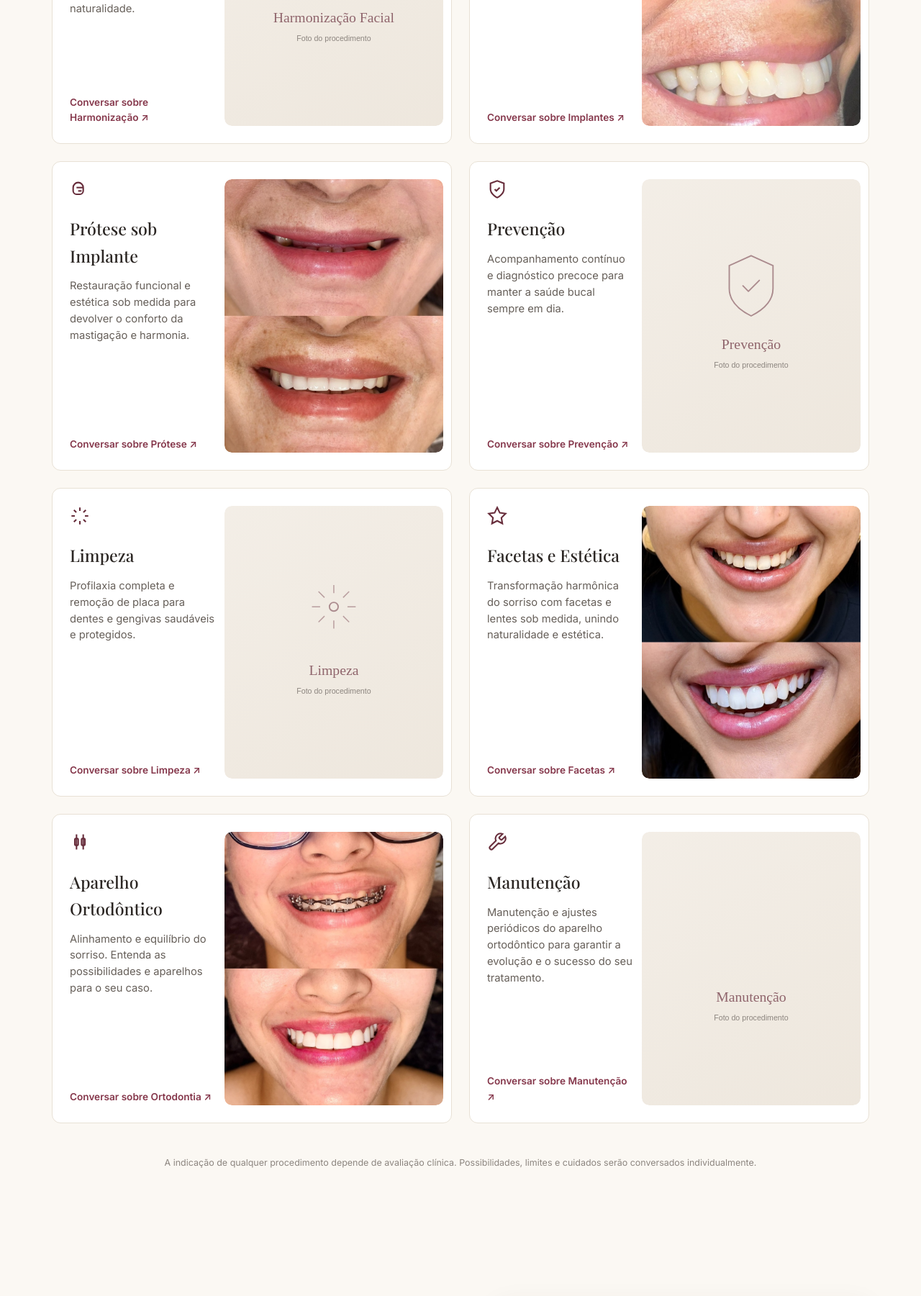
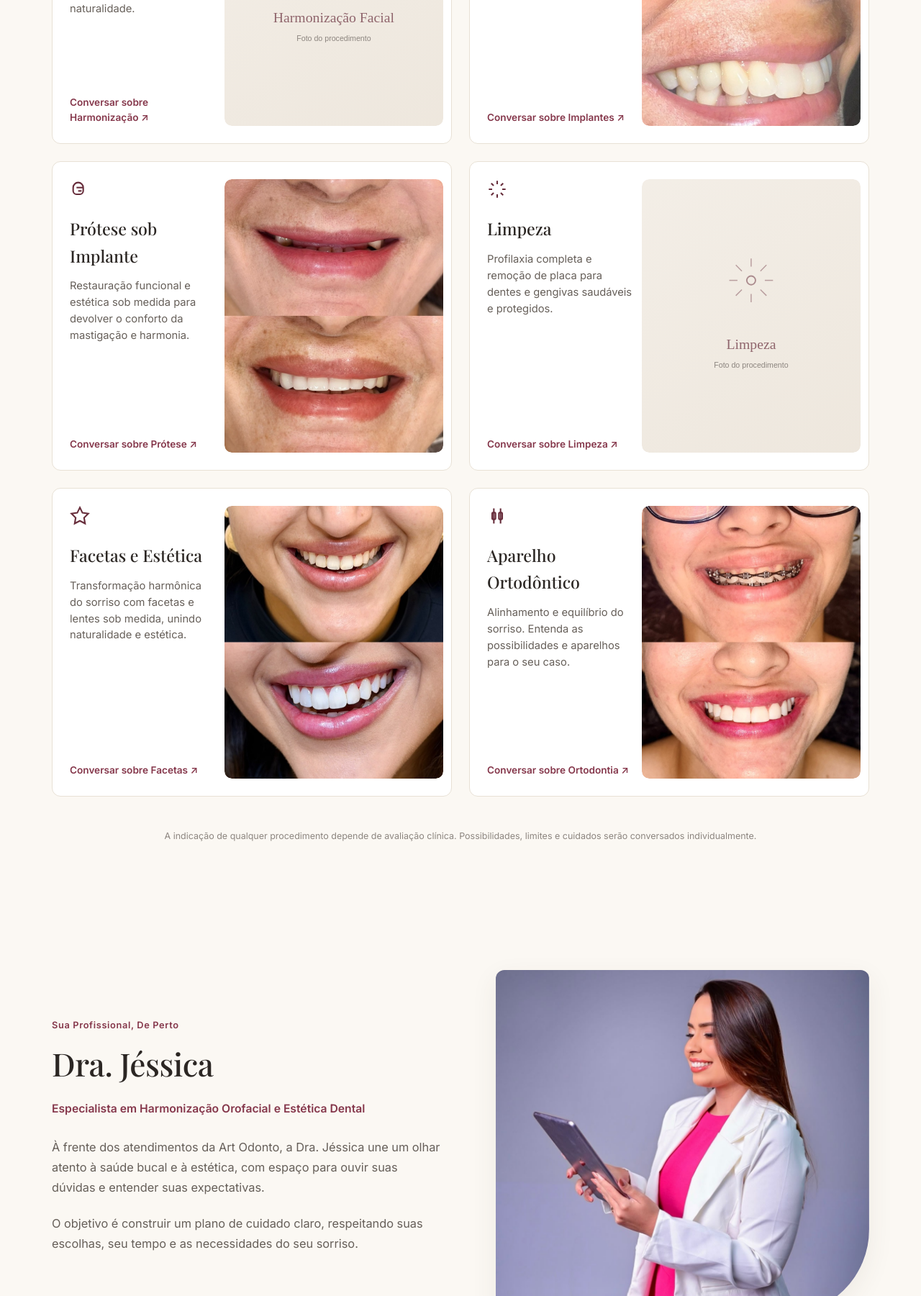
Before and after one commit to Ricardoqs20/Consultorio_Jessica, a Flask app: page / in a window 1280 px wide. Shown: the part 2046-3847 px from the top of the page at 72% size. Run offline with Flask 3, Linux system fonts and the light colour scheme; some web fonts are replaced.

Commit message:
Remove tratamentos de Manutenção e Prevenção

```diff
--- a/templates/index.html
+++ b/templates/index.html
@@ -237,25 +237,7 @@
             </div>
           </div>
 
-          <!-- 4: Prevenção -->
-          <div class="treatment-card">
-            <div class="treatment-content">
-              <div class="treatment-icon">
-                <svg width="28" height="28" viewBox="0 0 24 24" fill="none" stroke="currentColor" stroke-width="1.8">
-                  <path d="M12 22s8-4 8-10V5l-8-3-8 3v7c0 6 8 10 8 10z"></path>
-                  <path d="M9 12l2 2 4-4"></path>
-                </svg>
-              </div>
-              <h3 class="treatment-title">Prevenção</h3>
-              <p class="treatment-desc">Acompanhamento contínuo e diagnóstico precoce para manter a saúde bucal sempre em dia.</p>
-              <a href="https://wa.me/5598985834148?text=Olá!%20Gostaria%20de%20saber%20mais%20sobre%20cuidados%20de%20prevenção." target="_blank" class="treatment-link">Conversar sobre Prevenção ↗</a>
-            </div>
-            <div class="treatment-photo-wrapper">
-              <img src="{{ url_for('static', filename='images/tratamentos/prevencao.svg') }}" alt="Foto de Prevenção" class="treatment-photo">
-            </div>
-          </div>
-
-          <!-- 5: Limpeza -->
+          <!-- 4: Limpeza -->
           <div class="treatment-card">
             <div class="treatment-content">
               <div class="treatment-icon">
@@ -272,7 +254,7 @@
             </div>
           </div>
 
-          <!-- 6: Facetas / Clareamento -->
+          <!-- 5: Facetas e Estética -->
           <div class="treatment-card">
             <div class="treatment-content">
               <div class="treatment-icon">
@@ -289,7 +271,7 @@
             </div>
           </div>
 
-          <!-- 7: Aparelho Ortodôntico -->
+          <!-- 6: Aparelho Ortodôntico -->
           <div class="treatment-card">
             <div class="treatment-content">
               <div class="treatment-icon">
@@ -306,23 +288,6 @@
             </div>
             <div class="treatment-photo-wrapper">
               <img src="{{ url_for('static', filename='images/tratamentos/aparelho-ortodontico.jpg') }}" alt="Foto de Aparelho Ortodôntico" class="treatment-photo">
-            </div>
-          </div>
-
-          <!-- 8: Manutenção -->
-          <div class="treatment-card">
-            <div class="treatment-content">
-              <div class="treatment-icon">
-                <svg width="28" height="28" viewBox="0 0 24 24" fill="none" stroke="currentColor" stroke-width="1.8">
-                  <path d="M14.7 6.3a1 1 0 0 0 0 1.4l1.6 1.6a1 1 0 0 0 1.4 0l3.77-3.77a6 6 0 0 1-7.94 7.94l-6.91 6.91a2.12 2.12 0 0 1-3-3l6.91-6.91a6 6 0 0 1 7.94-7.94l-3.76 3.76z"></path>
-                </svg>
-              </div>
-              <h3 class="treatment-title">Manutenção</h3>
-              <p class="treatment-desc">Manutenção e ajustes periódicos do aparelho ortodôntico para garantir a evolução e o sucesso do seu tratamento.</p>
-              <a href="https://wa.me/5598985834148?text=Olá!%20Gostaria%20de%20agendar%20uma%20manutenção%20do%20meu%20aparelho." target="_blank" class="treatment-link">Conversar sobre Manutenção ↗</a>
-            </div>
-            <div class="treatment-photo-wrapper">
-              <img src="{{ url_for('static', filename='images/tratamentos/manutencao.svg') }}" alt="Foto de Manutenção" class="treatment-photo">
             </div>
           </div>
         </div>
```
